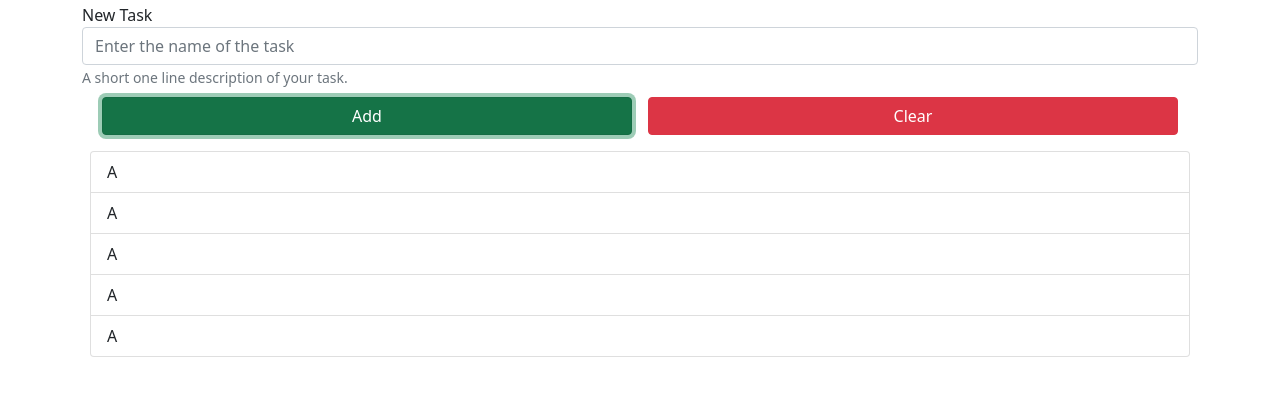
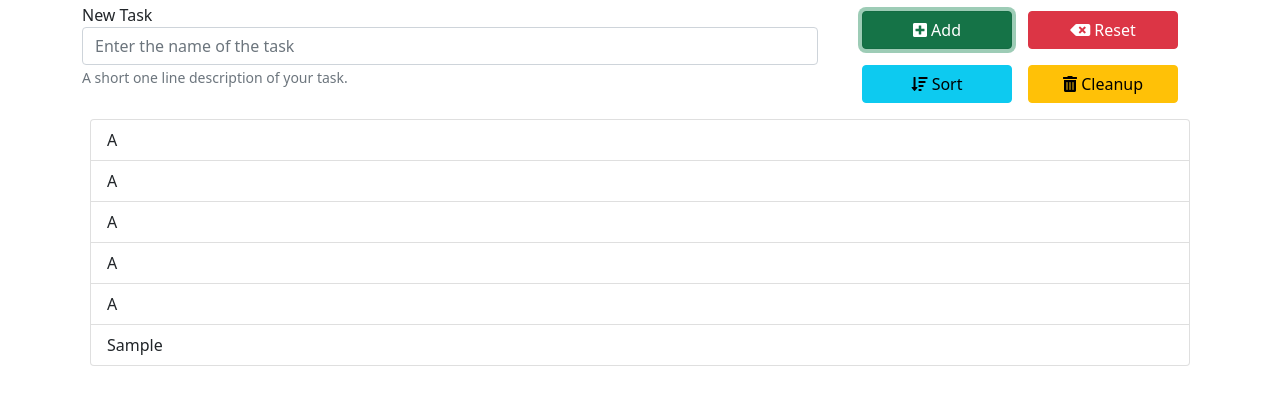
Before and after one commit to mattoorahul/todolist-app, a plain HTML site: page index.html in a window 1280 px wide. Both pictures are taken after typing "Sample" into the empty fields and a click on the button "Add". Shown: the part 53-458 px from the top of the page. Drawn offline with nearby package versions, Linux system fonts and the light colour scheme.

Commit message:
add and clear functionality
Signed-off-by: Vinod Mattoo <rahulmattoo0@gmail.com>

```diff
--- a/index.html
+++ b/index.html
@@ -10,6 +10,10 @@
     <!-- Bootstrap CSS -->
     <link href="https://cdn.jsdelivr.net/npm/bootstrap@5.1.3/dist/css/bootstrap.min.css" rel="stylesheet"
         integrity="sha384-1BmE4kWBq78iYhFldvKuhfTAU6auU8tT94WrHftjDbrCEXSU1oBoqyl2QvZ6jIW3" crossorigin="anonymous">
+
+    <!-- font awesome cdn -->
+    <link rel="stylesheet" href="https://pro.fontawesome.com/releases/v5.10.0/css/all.css"
+        integrity="sha384-AYmEC3Yw5cVb3ZcuHtOA93w35dYTsvhLPVnYs9eStHfGJvOvKxVfELGroGkvsg+p" crossorigin="anonymous" />
 </head>
 
 <body>
@@ -20,7 +24,7 @@
         <h1 align="center">Todo List</h1>
 
         <div class="row">
-            <div class="col">
+            <div class="col-8">
                 <div class="form-group">
                     <label for="inpNewTask">New Task</label>
                     <input type="text" class="form-control" id="inpNewTask" aria-describedby="newTaskHelp"
@@ -29,13 +33,22 @@
                         task.</small>
                 </div>
             </div>
+            <div class="col-4">
+                <!-- Buttons -->
+                <div class="row px-4">
+                    <button class="btn btn-success col m-2" id="btnAdd"><i class="fas fa-plus-square"></i> Add</button>
+                    <button class="btn btn-danger col m-2" id="btnClear"><i class="fas fa-backspace"></i> Reset</button>
+                </div>
+                <div class="row px-4">
+                    <button class="btn btn-info col m-2" id="btnAdd"><i class="fas fa-sort-amount-down"></i>
+                        Sort</button>
+                    <button class="btn btn-warning col m-2" id="btnClear"><i class="fas fa-trash-alt"></i>
+                        Cleanup</button>
+                </div>
+            </div>
         </div>
 
-        <!-- Buttons -->
-        <div class="row px-4">
-            <button class="btn btn-success col m-2" id="btnAdd">Add</button>
-            <button class="btn btn-danger col m-2" id="btnClear">Clear</button>
-        </div>
+
 
         <!-- Task List -->
         <ul class="row list-group m-2" id="ulTasks">
--- a/script.js
+++ b/script.js
@@ -3,7 +3,25 @@ let btnAdd = $('#btnAdd');
 let btnClear = $('#btnClear');
 let inpNewTask = $('#inpNewTask');
 
-btnAdd.click(() => {
+btnAdd.click(addItem);
+
+btnClear.click(() => inpNewTask.val(''));
+
+inpNewTask.keypress((e) => {
+    if (e.which == 13) {
+        addItem();
+    }
+})
+
+function addItem() {
     console.log(inpNewTask.val());
+
+    var listItem = $('<li>', {
+        class: 'list-group-item',
+        text: inpNewTask.val()
+    });
+
+    ulTasks.append(listItem);
+
     inpNewTask.val('');
-});
+}
```
